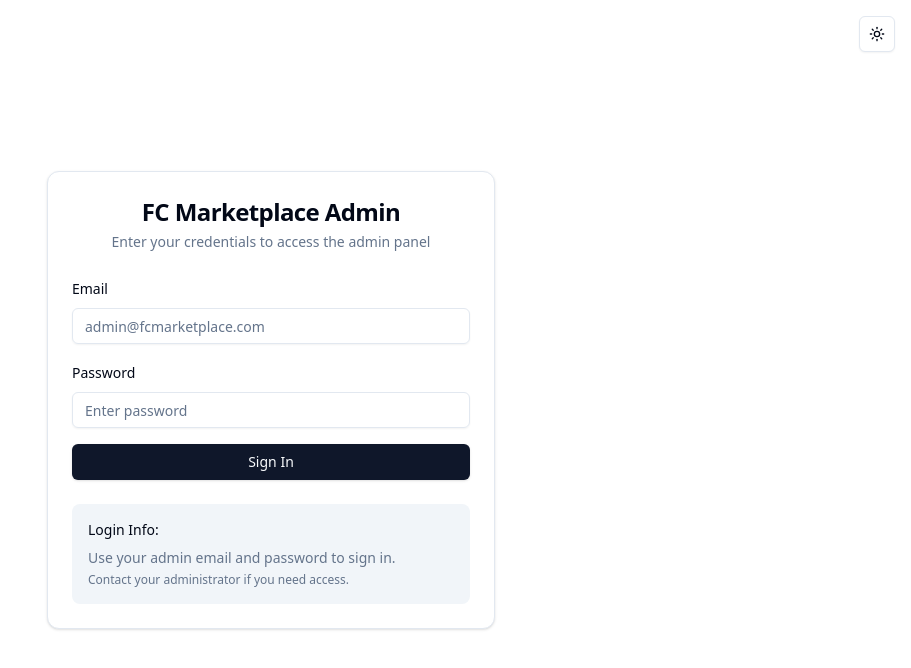
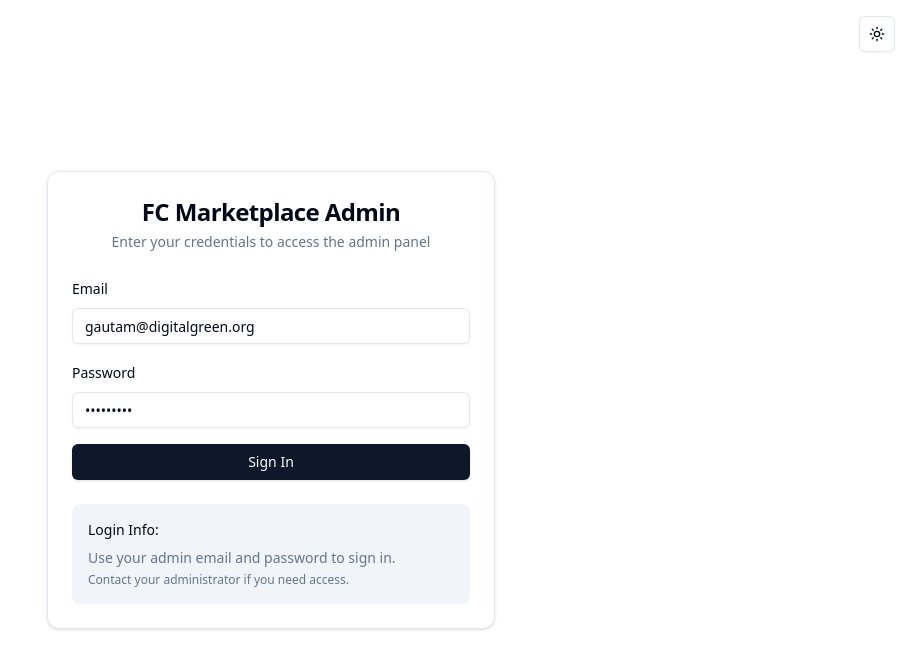
Before and after one commit to eagleisbatman/fc-marketplace-admin, a React (Vite) app: page / in a window 1280 px wide. Shown: the top 668 px of the page, without its empty margins (369-1280 px from the left). Built offline with nearby package versions, Linux system fonts and the light colour scheme; no server answers.

Commit message:
Add admin credentials as environment variables

```diff
--- a/src/pages/Login.tsx
+++ b/src/pages/Login.tsx
@@ -10,8 +10,8 @@ import { ThemeToggle } from "@/components/ThemeToggle";
 import { AlertCircle, Loader2 } from "lucide-react";
 
 export function Login() {
-  const [email, setEmail] = useState("");
-  const [password, setPassword] = useState("");
+  const [email, setEmail] = useState(import.meta.env.VITE_ADMIN_EMAIL || "");
+  const [password, setPassword] = useState(import.meta.env.VITE_ADMIN_PASSWORD || "");
   const [error, setError] = useState("");
   const [loading, setLoading] = useState(false);
   const { login } = useAuth();
```
Also changed, not shown: 1 other file (tests, documents, lock files or other folders).
